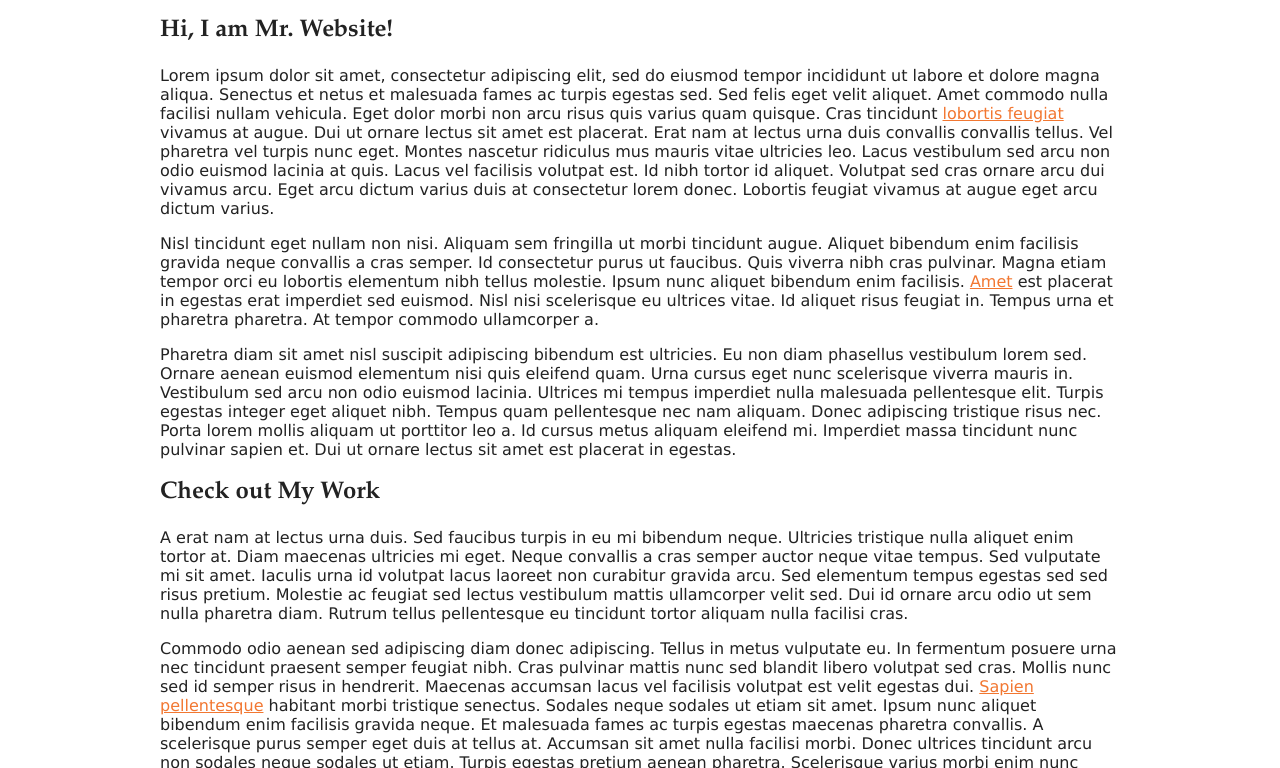
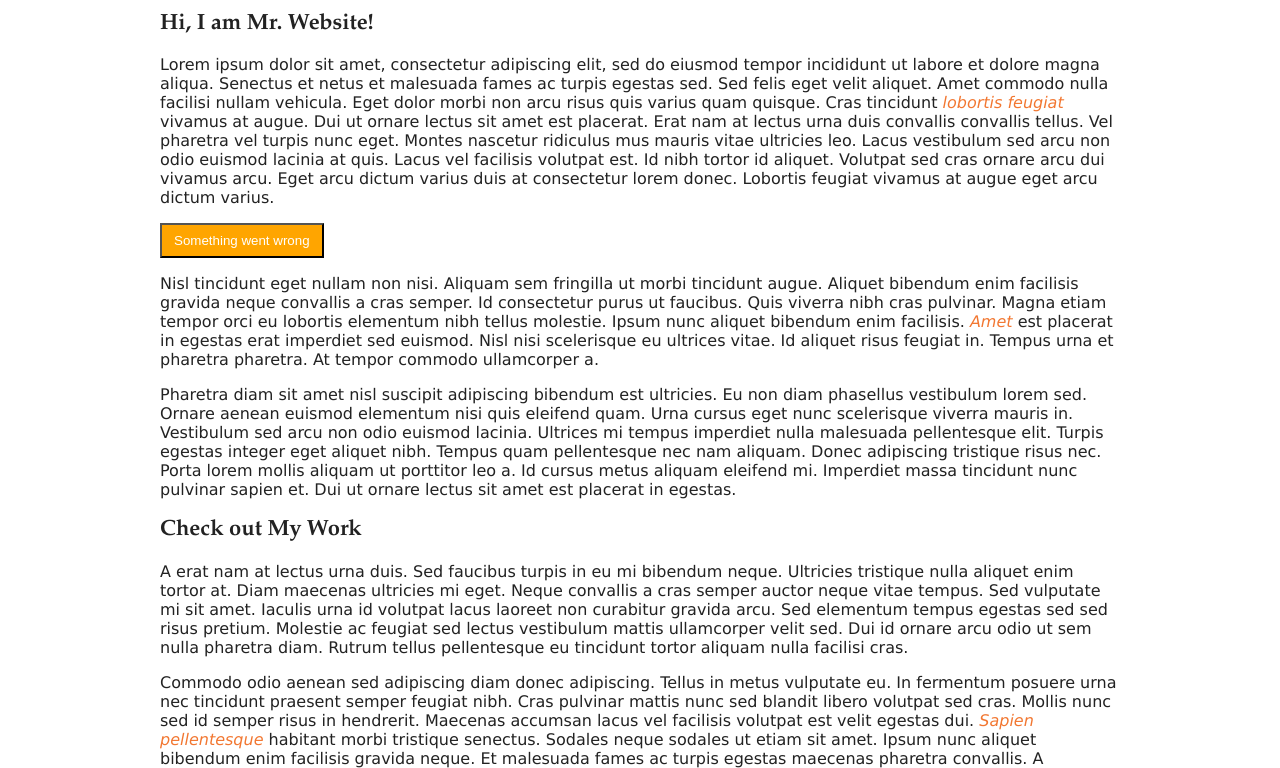
Before and after one commit to SashaSohrabi/scss-prj, a website: page app/index.html in a window 1280 px wide. Shown: the part 128-896 px from the top of the page. Drawn offline with Linux system fonts and the light colour scheme.

Commit message:
included mixin

```diff
--- a/app/index.html
+++ b/app/index.html
@@ -36,6 +36,7 @@
                 quis. Lacus vel facilisis volutpat est. Id nibh tortor id aliquet. Volutpat sed cras ornare arcu dui
                 vivamus arcu. Eget arcu dictum varius duis at consectetur lorem donec. Lobortis feugiat vivamus at augue
                 eget arcu dictum varius.</p>
+            <button class="warning-button">Something went wrong</button>
             <p>Nisl tincidunt eget nullam non nisi. Aliquam sem fringilla ut morbi tincidunt augue. Aliquet bibendum
                 enim facilisis gravida neque convallis a cras semper. Id consectetur purus ut faucibus. Quis viverra
                 nibh cras pulvinar. Magna etiam tempor orci eu lobortis elementum nibh tellus molestie. Ipsum nunc
--- a/app/scss/_general.scss
+++ b/app/scss/_general.scss
@@ -1,4 +1,7 @@
 @import "variables";
+@import "mixin";
+
+@include fancy-links;
 
 body {
   font-family: $text-font;
@@ -9,6 +12,10 @@ h1, h2, h3, h4 {
   font-family: $headline-font;
 }
 
+h2 {
+  @include large-text;
+}
+
 p {
   font-family: $text-font;
 }
@@ -17,7 +24,13 @@ a {
   color: $link-color;
 }
 
+.warning-button {
+  @include warning;
+  padding: 8px 12px;
+}
+
 #header {
+  @include box;
   height: $header-height;
   background-color: $theme-color;
   #main-menu {
--- /dev/null
+++ b/app/scss/_mixin.scss
@@ -0,0 +1,27 @@
+@mixin warning {
+  background-color: orange;
+  color: #ffffff;
+}
+
+@mixin large-text {
+  font: {
+    size: 22px;
+    weight: bold;
+  }
+}
+
+@mixin rounded {
+  border-radius: 6px;
+}
+
+@mixin box {
+  @include rounded;
+  border: 1px solid $text-color;
+}
+
+@mixin fancy-links {
+  a {
+    font-style: italic;
+    text-decoration: none;
+  }
+}
```
Also changed, not shown: app/css/style.css, app/scss/style.scss (line endings or trailing spaces).
